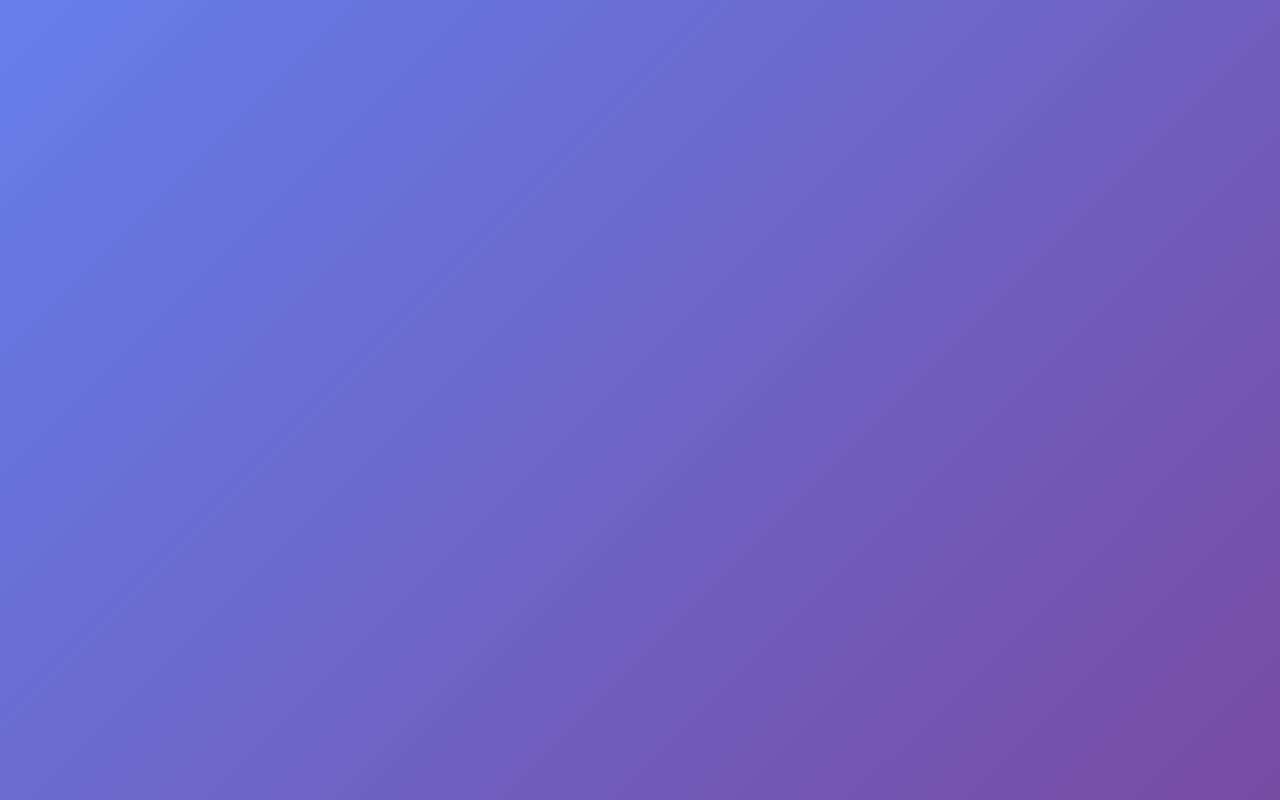
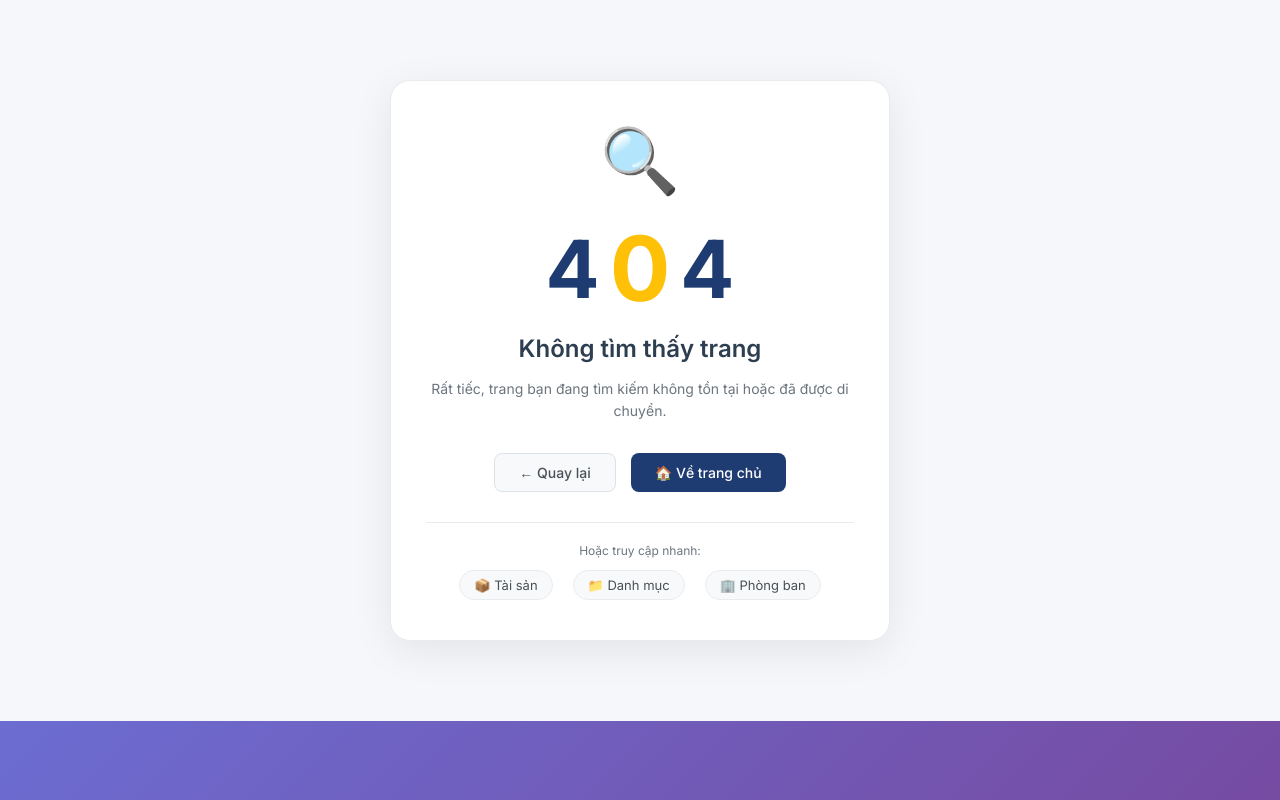
Before and after one commit to BaoLong05/Building-An-Asset-Management-System_TDC, a React (Vite) app in the folder client/: page /admin/settings in a window 1280 px wide. Before the commit this address had no page. Built offline with nearby package versions, Linux system fonts and the light colour scheme.

Commit message:
done feat

```diff
--- a/client/src/App.jsx
+++ b/client/src/App.jsx
@@ -1,11 +1,13 @@
 import { useRoutes } from "react-router-dom";
 import AdminRoutes from "./routes/AdminRoutes";
 import LoginRoute from "./routes/LoginRoute";
+import NotFound from "./pages/NotFound/NotFound";
 
 function App() {
   const routes = useRoutes([
     AdminRoutes,
     LoginRoute,
+   { path: "*", element: <NotFound /> },
   ]);
   return routes;
 }
--- /dev/null
+++ b/client/src/pages/NotFound/NotFound.css
@@ -0,0 +1,211 @@
+/* ===== 404 PAGE - LIGHT STYLE ===== */
+@import url('https://fonts.googleapis.com/css2?family=Inter:wght@300;400;500;600;700&display=swap');
+
+* {
+  margin: 0;
+  padding: 0;
+  box-sizing: border-box;
+}
+
+.notfound-wrapper {
+  display: flex;
+  align-items: center;
+  justify-content: center;
+  min-height: calc(100vh - 120px);
+  padding: 80px 40px;
+  background: #f5f7fa;
+  font-family: 'Inter', sans-serif;
+}
+
+.notfound-card {
+  max-width: 500px;
+  width: 100%;
+  background: #ffffff;
+  border-radius: 20px;
+  padding: 40px 35px;
+  text-align: center;
+  box-shadow: 0 10px 40px rgba(0, 0, 0, 0.08);
+  border: 1px solid #e9ecef;
+}
+
+/* Icon */
+.notfound-icon {
+  margin-bottom: 25px;
+}
+
+.icon {
+  font-size: 64px;
+  display: inline-block;
+  animation: shake 0.5s ease-in-out;
+}
+
+@keyframes shake {
+  0%, 100% { transform: rotate(0deg); }
+  25% { transform: rotate(10deg); }
+  75% { transform: rotate(-10deg); }
+}
+
+/* Error Code */
+.error-code {
+  display: flex;
+  justify-content: center;
+  align-items: center;
+  gap: 10px;
+  margin-bottom: 20px;
+}
+
+.code {
+  font-size: 80px;
+  font-weight: 700;
+  font-family: 'Inter', sans-serif;
+  color: #1e3c72;
+  line-height: 1;
+}
+
+.code.zero {
+  color: #ffc107;
+  font-size: 90px;
+  position: relative;
+}
+
+/* Title */
+.error-title {
+  font-size: 24px;
+  font-weight: 600;
+  color: #2c3e50;
+  margin-bottom: 15px;
+}
+
+/* Description */
+.error-description {
+  font-size: 14px;
+  color: #6c757d;
+  line-height: 1.6;
+  margin-bottom: 30px;
+}
+
+/* Actions */
+.error-actions {
+  display: flex;
+  gap: 15px;
+  justify-content: center;
+  margin-bottom: 30px;
+}
+
+.btn {
+  display: inline-flex;
+  align-items: center;
+  gap: 8px;
+  padding: 10px 24px;
+  border-radius: 8px;
+  font-size: 14px;
+  font-weight: 500;
+  text-decoration: none;
+  cursor: pointer;
+  transition: all 0.3s ease;
+  border: none;
+  font-family: 'Inter', sans-serif;
+}
+
+.btn-primary {
+  background: #1e3c72;
+  color: white;
+}
+
+.btn-primary:hover {
+  background: #0f2a4a;
+  transform: translateY(-2px);
+  box-shadow: 0 4px 12px rgba(30, 60, 114, 0.2);
+}
+
+.btn-secondary {
+  background: #f8f9fa;
+  color: #495057;
+  border: 1px solid #dee2e6;
+}
+
+.btn-secondary:hover {
+  background: #e9ecef;
+  transform: translateY(-2px);
+}
+
+/* Quick Links */
+.quick-links {
+  padding-top: 20px;
+  border-top: 1px solid #e9ecef;
+}
+
+.links-label {
+  display: block;
+  font-size: 12px;
+  color: #6c757d;
+  margin-bottom: 12px;
+}
+
+.links-group {
+  display: flex;
+  justify-content: center;
+  gap: 20px;
+  flex-wrap: wrap;
+}
+
+.quick-link {
+  display: inline-flex;
+  align-items: center;
+  gap: 6px;
+  padding: 6px 14px;
+  background: #f8f9fa;
+  color: #495057;
+  text-decoration: none;
+  font-size: 13px;
+  border-radius: 20px;
+  transition: all 0.3s ease;
+  border: 1px solid #e9ecef;
+}
+
+.quick-link:hover {
+  background: #1e3c72;
+  color: white;
+  border-color: #1e3c72;
+}
+
+/* Responsive */
+@media (max-width: 576px) {
+  .notfound-card {
+    padding: 30px 25px;
+  }
+
+  .code {
+    font-size: 60px;
+  }
+
+  .code.zero {
+    font-size: 68px;
+  }
+
+  .error-title {
+    font-size: 20px;
+  }
+
+  .error-description {
+    font-size: 13px;
+  }
+
+  .error-actions {
+    flex-direction: column;
+    gap: 12px;
+  }
+
+  .btn {
+    justify-content: center;
+  }
+
+  .links-group {
+    gap: 12px;
+  }
+
+  .quick-link {
+    padding: 5px 12px;
+    font-size: 12px;
+  }
+}
--- /dev/null
+++ b/client/src/pages/NotFound/NotFound.jsx
@@ -0,0 +1,60 @@
+import React from "react";
+import { Link, useNavigate } from "react-router-dom";
+import "./NotFound.css";
+
+const NotFound = () => {
+  document.title = "404 - Không tìm thấy trang";
+  const navigate = useNavigate();
+
+  const goBack = () => {
+    navigate(-1);
+  };
+
+  return (
+    <div className="notfound-wrapper">
+      <div className="notfound-card">
+        {/* Icon */}
+        <div className="notfound-icon">
+          <span className="icon">🔍</span>
+        </div>
+
+        {/* Error Code */}
+        <div className="error-code">
+          <span className="code">4</span>
+          <span className="code zero">0</span>
+          <span className="code">4</span>
+        </div>
+
+        {/* Title */}
+        <h1 className="error-title">Không tìm thấy trang</h1>
+
+        {/* Description */}
+        <p className="error-description">
+          Rất tiếc, trang bạn đang tìm kiếm không tồn tại hoặc đã được di chuyển.
+        </p>
+
+        {/* Actions */}
+        <div className="error-actions">
+          <button onClick={goBack} className="btn btn-secondary">
+            ← Quay lại
+          </button>
+          <Link to="/admin/dashboard" className="btn btn-primary">
+            🏠 Về trang chủ
+          </Link>
+        </div>
+
+        {/* Quick Links */}
+        <div className="quick-links">
+          <span className="links-label">Hoặc truy cập nhanh:</span>
+          <div className="links-group">
+            <Link to="/admin/asset-management" className="quick-link">📦 Tài sản</Link>
+            <Link to="/admin/category-management" className="quick-link">📁 Danh mục</Link>
+            <Link to="/admin/room-management" className="quick-link">🏢 Phòng ban</Link>
+          </div>
+        </div>
+      </div>
+    </div>
+  );
+};
+
+export default NotFound;
```
Also changed, not shown: client/src/routes/LoginRoute.jsx (+4 -3 lines).
